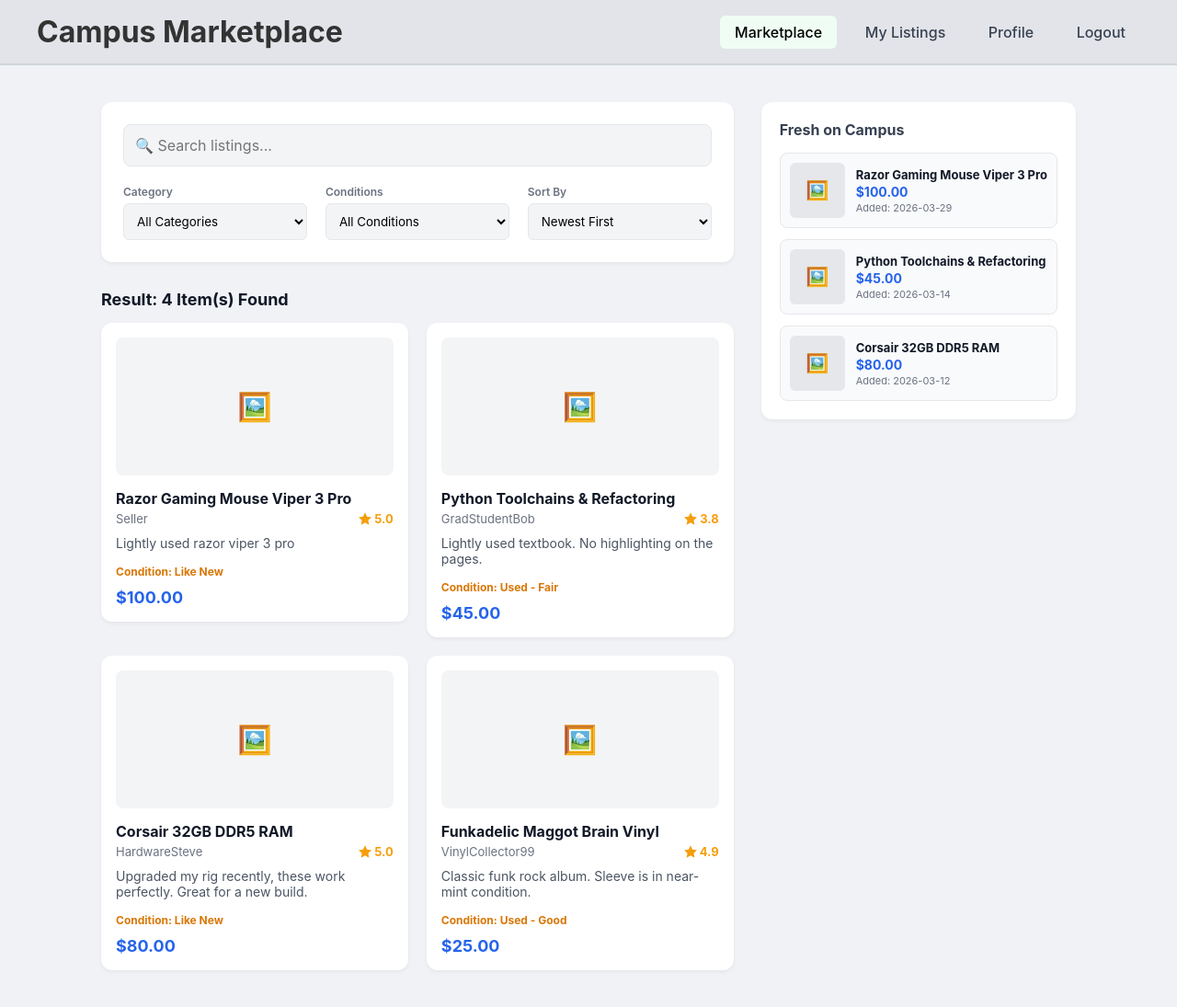
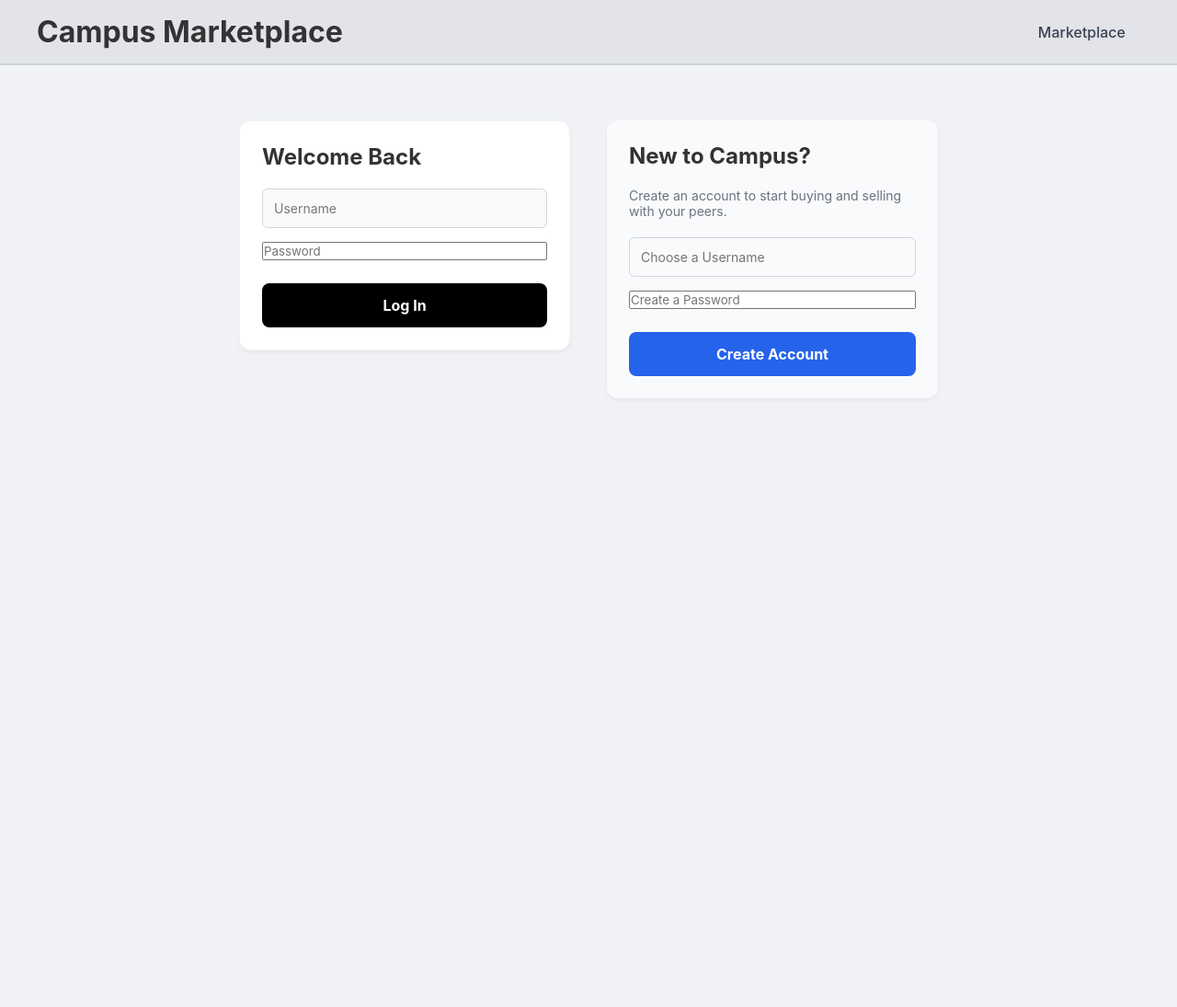
Before and after one commit to Billyye4/SSW-322-Campus-Marketplace, a Flask app: page / in a window 1280 px wide. Shown: the whole page at 92% size. After the commit the page ends 409 px from the top, so only its background shows below. Run offline with Flask 3, Linux system fonts and the light colour scheme.

Commit message:
Adds login page, includes sqlite

```diff
--- a/app.py
+++ b/app.py
@@ -1,18 +1,20 @@
-from flask import Flask, render_template, request, redirect, url_for, flash
+from flask import Flask, render_template, request, redirect, url_for, flash, session
 from flask_sqlalchemy import SQLAlchemy
+from werkzeug.security import generate_password_hash, check_password_hash
 from datetime import date
 
 app = Flask(__name__)
 app.secret_key = "super_secret_campus_key"
 
-# 1. Configure the SQLite database
-# This tells Flask to create a file called 'marketplace.db' in your project folder
 app.config['SQLALCHEMY_DATABASE_URI'] = 'sqlite:///marketplace.db'
 app.config['SQLALCHEMY_TRACK_MODIFICATIONS'] = False
 db = SQLAlchemy(app)
 
-# 2. Define the Product Database Model
-# This replaces the dummy dictionaries. Each attribute becomes a column in the database.
+class User(db.Model):
+    id = db.Column(db.Integer, primary_key=True)
+    username = db.Column(db.String(50), unique=True, nullable=False)
+    password_hash = db.Column(db.String(256), nullable=False)
+
 class Product(db.Model):
     id = db.Column(db.Integer, primary_key=True)
     title = db.Column(db.String(100), nullable=False)
@@ -25,10 +27,8 @@
     category = db.Column(db.String(50), nullable=False)
     date_added = db.Column(db.String(20), nullable=False)
 
-# 3. Initialize the database with our starter data
 with app.app_context():
     db.create_all()
-    # If the database is completely empty, add our 3 starter items
     if not Product.query.first():
         starter_items = [
             Product(title="Funkadelic Maggot Brain Vinyl", seller="VinylCollector99", seller_rating=4.9, reviews=12, description="Classic funk rock album. Sleeve is in near-mint condition.", price=25.00, condition="Used - Good", category="Music", date_added="2026-03-10"),
@@ -38,20 +38,73 @@
         db.session.bulk_save_objects(starter_items)
         db.session.commit()
 
-# --- HOME ROUTE ---
-@app.route('/')
-def home():
+# --- AUTHENTICATION ROUTES (Now at the root "/") ---
+
+@app.route('/', methods=['GET', 'POST'])
+def login():
+    # If they are already logged in, send them straight to the marketplace
+    if 'user_id' in session:
+        return redirect(url_for('marketplace'))
+
+    if request.method == 'POST':
+        username = request.form.get('username')
+        password = request.form.get('password')
+        user = User.query.filter_by(username=username).first()
+
+        if user and check_password_hash(user.password_hash, password):
+            session['user_id'] = user.id
+            session['username'] = user.username
+            flash(f"Welcome back, {user.username}!")
+            return redirect(url_for('marketplace')) # Redirects to marketplace upon login
+        else:
+            flash("Invalid username or password.")
+
+    return render_template('login.html')
+
+@app.route('/signup', methods=['POST'])
+def signup():
+    username = request.form.get('username')
+    password = request.form.get('password')
+
+    if User.query.filter_by(username=username).first():
+        flash("Username already exists. Please choose another.")
+        return redirect(url_for('login'))
+
+    hashed_pw = generate_password_hash(password)
+    new_user = User(username=username, password_hash=hashed_pw)
+
+    db.session.add(new_user)
+    db.session.commit()
+
+    session['user_id'] = new_user.id
+    session['username'] = new_user.username
+    flash("Account created successfully!")
+    return redirect(url_for('marketplace'))
+
+@app.route('/logout')
+def logout():
+    session.clear()
+    flash("You have been logged out.")
+    return redirect(url_for('login'))
+
+# --- MARKETPLACE ROUTE (Moved from "/") ---
+
+@app.route('/marketplace')
+def marketplace():
+    # KICKER: Only logged in users can see the marketplace!
+    if 'user_id' not in session:
+        flash("Please log in to view the marketplace.")
+        return redirect(url_for('login'))
+
     search_query = request.args.get('search', '').lower()
     condition_query = request.args.get('condition', 'All Conditions')
     category_query = request.args.get('category', 'All Categories')
     sort_query = request.args.get('sort', 'Newest First')
 
-    # Query all products from the database!
     products = Product.query.all()
     filtered_products = []
 
     for product in products:
-        # Notice we use dot notation (product.title) instead of dictionary syntax now
         matches_search = search_query in product.title.lower() or search_query in product.description.lower() or search_query == ''
         matches_condition = condition_query == 'All Conditions' or condition_query == product.condition
         matches_category = category_query == 'All Categories' or category_query == product.category
@@ -68,68 +121,56 @@
     elif sort_query == 'Oldest First':
         filtered_products.sort(key=lambda x: x.date_added)
 
-    # Use a direct database query to get the 3 newest items for the sidebar
     recent_items = Product.query.order_by(Product.date_added.desc()).limit(3).all()
+    # Now rendering marketplace.html instead of index.html
+    return render_template('marketplace.html', products=filtered_products, recent_items=recent_items)
 
-    return render_template('index.html', products=filtered_products, recent_items=recent_items)
-
-# --- SINGLE PRODUCT ROUTE ---
 @app.route('/product/<int:product_id>')
 def product_detail(product_id):
-    # This automatically throws a 404 error if the ID doesn't exist in the DB
+    if 'user_id' not in session:
+        return redirect(url_for('login'))
+
     product = Product.query.get_or_404(product_id)
     return render_template('product.html', product=product)
 
-# --- DUMMY PAYMENT ROUTE ---
 @app.route('/buy/<int:product_id>', methods=['POST'])
 def buy_product(product_id):
     product = Product.query.get_or_404(product_id)
     flash(f"Success! You just 'purchased' {product.title} for ${product.price:.2f}")
+    return redirect(url_for('marketplace'))
 
-    # Optional: If you wanted items to disappear when bought, you would run this:
-    # db.session.delete(product)
-    # db.session.commit()
-
-    return redirect(url_for('home'))
-
-# --- SELLER DASHBOARD (My Listings) ---
-# Added methods=['GET', 'POST'] to allow form submissions
 @app.route('/dashboard', methods=['GET', 'POST'])
 def dashboard():
+    if 'user_id' not in session:
+        flash("Please log in to view your dashboard.")
+        return redirect(url_for('login'))
+
     if request.method == 'POST':
-        # 1. Grab all the data from the HTML form
         title = request.form.get('title')
         price = request.form.get('price')
         category = request.form.get('category')
         condition = request.form.get('condition')
         description = request.form.get('description')
 
-        # 2. Package it into a new Product database object
         new_listing = Product(
             title=title,
-            seller="Seller",  # We are setting you as the permanent seller for these!
-            seller_rating=5.0, # Start with a perfect 5 stars
+            seller=session['username'],
+            seller_rating=5.0,
             reviews=0,
             description=description,
             price=float(price),
             condition=condition,
             category=category,
-            date_added=date.today().strftime("%Y-%m-%d") # Automatically grabs today's date
+            date_added=date.today().strftime("%Y-%m-%d")
         )
 
-        # 3. Save it to the database permanently
         db.session.add(new_listing)
         db.session.commit()
-
-        # 4. Flash a success message and reload the page
         flash(f"Successfully listed: {title}!")
         return redirect(url_for('dashboard'))
 
-    # If it's just a normal GET request (loading the page):
     recent_items = Product.query.order_by(Product.date_added.desc()).limit(3).all()
-
-    # We filter the left column to ONLY show items where the seller is "Billy"
-    my_active_listings = Product.query.filter_by(seller="Billy").all()
+    my_active_listings = Product.query.filter_by(seller=session['username']).all()
 
     return render_template('dashboard.html', my_listings=my_active_listings, recent_items=recent_items)
 
--- a/static/style.css
+++ b/static/style.css
@@ -409,7 +409,7 @@
 ========================================= */
 @media (max-width: 850px) {
     /* Stack the dashboard columns */
-    .dashboard-layout {
+    .dashboard-layout, .product-split-layout {
         grid-template-columns: 1fr;
     }
 
--- /dev/null
+++ b/templates/login.html
@@ -0,0 +1,54 @@
+<!DOCTYPE html>
+<html lang="en">
+<head>
+    <meta charset="UTF-8">
+    <meta name="viewport" content="width=device-width, initial-scale=1.0">
+    <title>Login - Campus Marketplace</title>
+    <link rel="stylesheet" href="{{ url_for('static', filename='style.css') }}">
+</head>
+<body>
+
+    <header class="navbar">
+        <h1>Campus Marketplace</h1>
+        <nav class="nav-links">
+            <a href="/">Marketplace</a>
+        </nav>
+    </header>
+
+    <main class="container" style="max-width: 800px; margin-top: 60px;">
+
+        {% with messages = get_flashed_messages() %}
+          {% if messages %}
+            {% for message in messages %}
+              <div class="flash-message">{{ message }}</div>
+            {% endfor %}
+          {% endif %}
+        {% endwith %}
+
+        <div class="product-split-layout">
+
+            <div class="info-box">
+                <h2 style="margin-bottom: 20px;">Welcome Back</h2>
+                <form action="/login" method="POST" class="listing-form">
+                    <input type="text" name="username" placeholder="Username" required>
+                    <input type="password" name="password" placeholder="Password" required>
+                    <button type="submit" class="buy-button" style="margin-top: 10px;">Log In</button>
+                </form>
+            </div>
+
+            <div class="info-box" style="background-color: #f9fafb; border: none;">
+                <h2 style="margin-bottom: 20px;">New to Campus?</h2>
+                <p style="color: #6b7280; margin-bottom: 20px; font-size: 14px;">Create an account to start buying and selling with your peers.</p>
+
+                <form action="/signup" method="POST" class="listing-form">
+                    <input type="text" name="username" placeholder="Choose a Username" required>
+                    <input type="password" name="password" placeholder="Create a Password" required>
+                    <button type="submit" class="buy-button" style="margin-top: 10px; background-color: #2563eb;">Create Account</button>
+                </form>
+            </div>
+
+        </div>
+    </main>
+
+</body>
+</html>
--- a/templates/index.html
+++ b/templates/marketplace.html
@@ -10,7 +10,7 @@
     <header class="navbar">
         <h1>Campus Marketplace</h1>
         <nav class="nav-links">
-            <a href="#" class="active">Marketplace</a>
+            <a href="/marketplace">Marketplace</a>
             <a href="/dashboard">My Listings</a>
             <a href="#">Profile</a>
             <a href="#">Logout</a>
```
Also changed, not shown: instance/marketplace.db.
